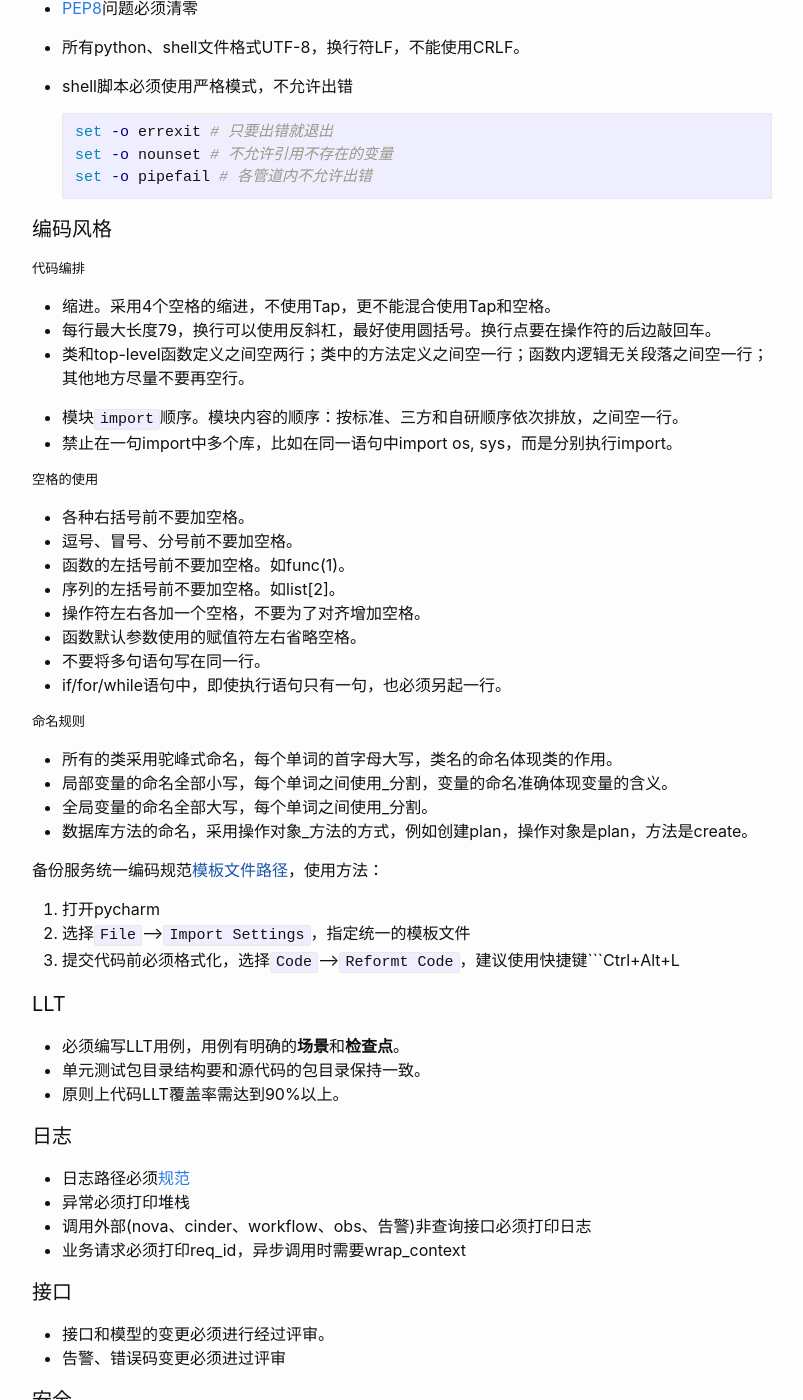
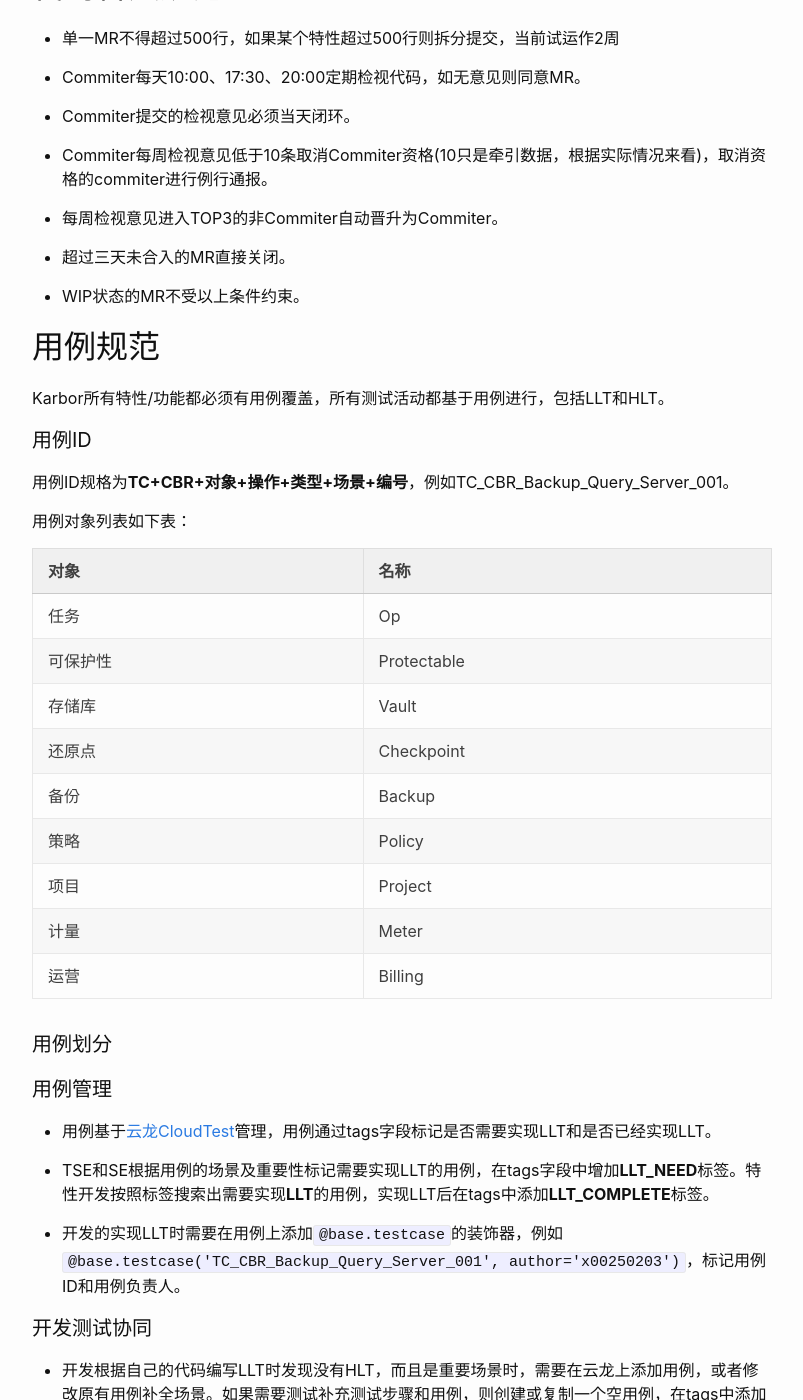
Before and after one commit to shoppon/shoppon.github.io, a Jekyll site: the page built from _posts/2018-07-01-coding-rule.md, in a window 1280 px wide and 1400 px high, scrolled down 946 px. Shown: the whole window, without its empty margins (238-1041 px from the left). Built offline with Jekyll 4.4.1, drawn with Linux system fonts in a browser that asks for light colours; some of the changed text lies outside the part shown.

Commit message:
Update 2018-07-01-coding-rule.md

````diff
--- a/_posts/2018-07-01-coding-rule.md
+++ b/_posts/2018-07-01-coding-rule.md
@@ -3,11 +3,10 @@
 layout: post
 ---
 
-## 原则
-Python编码最重要要遵守[PEP规范](https://www.python.org/dev/peps/pep-0008/)，备份团队的编码基于PEP8规范制定，并根据业务团队实际场景举例说明。
+## 需求管理
+所有需要均通过[Vision](https://wa.vision.huawei.com/#/product/domains/7296/requirements/receive/list?conditions=eyJkb21haW5faWQiOjcyOTYsImlucHV0IjpbXSwidXNlciI6Wy0xMF0sImdyb3VwIjp7fX0%3D&view_mode=level&sort_type=updated_time&sort_order=desc&sort_desc=UPDATE_TIME&current_page=1&page_size=50)管理，开发、测试人员只认vision上分解的任务，不接受任何黑活。
 
-#### 开源管理
-
+## 开源管理
 所有对Karbor源码修改须使用patch的方式，不允许直接修改Karbor源码。
 
 Patch生成方法：
@@ -19,16 +18,81 @@
 
 在出包的时候会调用```git apply kangaroo/src/kangaroo/patches/*```，给Karbor代码打上相应patch。
 
-#### 环境规范
-
+## 环境规范
 - master分支是公共主干，所有代码必须达到TR6水平才能合入
 - 发布分支以公私有云+版本号+dev命名，如```public_2.2.0_dev```，发布后打上release标签如```public_2.2.0_release```
 - git个人分支必须以姓名缩小开头，便于清理，如```xp_eraser_dev```。
 - git个人分支数必须及时清理，允许不超过5个。
-- 禁止在git库提交大文件，如需提交经常评审。
+- 禁止在git库提交大文件，如需提交必须经过评审。
 
-#### 编码规范
+## 代码合入规范
+- 单一MR不得超过500行，如果某个特性超过500行则拆分提交，当前试运作2周
 
+- Commiter每天10:00、17:30、20:00定期检视代码，如无意见则同意MR。
+
+- Commiter提交的检视意见必须当天闭环。
+
+- Commiter每周检视意见低于10条取消Commiter资格(10只是牵引数据，根据实际情况来看)，取消资格的commiter进行例行通报。
+
+- 每周检视意见进入TOP3的非Commiter自动晋升为Commiter。
+
+- 超过三天未合入的MR直接关闭。
+
+- WIP状态的MR不受以上条件约束。
+
+## 用例规范
+
+Karbor所有特性/功能都必须有用例覆盖，所有测试活动都基于用例进行，包括LLT和HLT。
+
+#### 用例ID
+
+用例ID规格为**TC+CBR+对象+操作+类型+场景+编号**，例如TC_CBR_Backup_Query_Server_001。
+
+用例对象列表如下表：
+
+| 对象     | 名称        |
+| -------- | ----------- |
+| 任务     | Op          |
+| 可保护性 | Protectable |
+| 存储库   | Vault       |
+| 还原点   | Checkpoint  |
+| 备份     | Backup      |
+| 策略     | Policy      |
+| 项目     | Project     |
+| 计量     | Meter       |
+| 运营     | Billing     |
+
+#### 用例划分
+
+
+#### 用例管理
+
+- 用例基于[云龙CloudTest](https://clouddragon.huawei.com/cloudtest/cloudtest/newFeature?serviceId=ccaeb9cbf825419dbacc897898e8a925!versionUri~267qlf5q4kt!versionName~20190130_CBR_SIT5)管理，用例通过tags字段标记是否需要实现LLT和是否已经实现LLT。
+
+- TSE和SE根据用例的场景及重要性标记需要实现LLT的用例，在tags字段中增加**LLT_NEED**标签。特性开发按照标签搜索出需要实现**LLT**的用例，实现LLT后在tags中添加**LLT_COMPLETE**标签。
+
+- 开发的实现LLT时需要在用例上添加```@base.testcase```的装饰器，例如```@base.testcase('TC_CBR_Backup_Query_Server_001', author='x00250203')```，标记用例ID和用例负责人。
+
+#### 开发测试协同
+
+- 开发根据自己的代码编写LLT时发现没有HLT，而且是重要场景时，需要在云龙上添加用例，或者修改原有用例补全场景。如果需要测试补充测试步骤和用例，则创建或复制一个空用例，在tags中添加**TC_NEED**标签。
+
+- 测试搜索tags中包含**TC_NEED**标签，完善用例。
+
+#### 流程规范
+
+- 在特性**转测前一周**，TSE和结对测试需要完成测试用例输出和评审，评估重要场景并且标记出需要实现LLT的用例。
+
+- 转测试后测试提单必须提交用例ID，如果无用例必须先补充用例。
+
+- 迭代结束前用例库中不能存在上个迭代的**TC_NEED**用例。
+
+#### 职责划分
+
+- TSE对整体用例质量负责，保证用例无重要场景遗漏，合理划分用例维度，精简用例结构。
+- SE/TL对整体代码质量负责，代码检视时保证重要场景均有LLT覆盖。
+
+## 编码规范
 - [PEP8](http://www.jianshu.com/p/52f4416c267d)问题必须清零
 
 - 所有python、shell文件格式UTF-8，换行符LF，不能使用CRLF。
@@ -41,61 +105,48 @@
   set -o pipefail # 各管道内不允许出错
   ```
 
-#### 编码风格
+## 错误码
+- 错误码按照[错误码规范](http://office.huawei.com/sites/it-rdsdmd/scspdu/drdd/_layouts/15/WopiFrame.aspx?sourcedoc={57C4CBC4-BD0C-4C42-8A0F-222C76B2E42C}&file=%E9%94%99%E8%AF%AF%E7%A0%81%E5%88%97%E8%A1%A8.xlsx&action=default)申请合适的错误码
+- 每个错误码必须对应代码中一个异常。
+- 每个异常业务场景对应一个Exception，一个错误码，不允许定义笼统的异常（参数校验除外）。备份失败、删除失败等笼统异常是不允许的。
+- 错误码异常必须按照错误码序号进行排列。
+- 异常的错误信息在异常类通过message或者v3_message定义，抛异常时仅传参数，禁止整个异常信息由外部输入。
 
-##### 代码编排
+## CI规范
+- 代码合入前必须跑Flake8+LLT门禁。
+- LLT时间不允许超过3分钟。
 
-- 缩进。采用4个空格的缩进，不使用Tap，更不能混合使用Tap和空格。
-- 每行最大长度79，换行可以使用反斜杠，最好使用圆括号。换行点要在操作符的后边敲回车。
-- 类和top-level函数定义之间空两行；类中的方法定义之间空一行；函数内逻辑无关段落之间空一行；其他地方尽量不要再空行。
+## 参数检验
+- 参数合法性必须使用jsonschema框架进行校验，不需要定义错误码。
+- 参数逻辑检验在代码中进行
 
-- 模块```import```顺序。模块内容的顺序：按标准、三方和自研顺序依次排放，之间空一行。
-- 禁止在一句import中多个库，比如在同一语句中import os, sys，而是分别执行import。
+## 业务编码
+- 原则上接口必须定义ViewBuilder，屏蔽模型修改对接口的影响。
+- 对数据库操作必须使用objects进行封装，代码调用不感知数据库层。
 
-##### 空格的使用
-
-- 各种右括号前不要加空格。
-- 逗号、冒号、分号前不要加空格。
-- 函数的左括号前不要加空格。如func(1)。
-- 序列的左括号前不要加空格。如list[2]。
-- 操作符左右各加一个空格，不要为了对齐增加空格。
-- 函数默认参数使用的赋值符左右省略空格。
-- 不要将多句语句写在同一行。
-- if/for/while语句中，即使执行语句只有一句，也必须另起一行。
-
-##### 命名规则
-
-- 所有的类采用驼峰式命名，每个单词的首字母大写，类名的命名体现类的作用。
-- 局部变量的命名全部小写，每个单词之间使用_分割，变量的命名准确体现变量的含义。
-- 全局变量的命名全部大写，每个单词之间使用_分割。
-- 数据库方法的命名，采用操作对象_方法的方式，例如创建plan，操作对象是plan，方法是create。
-
-备份服务统一编码规范[模板文件路径]()，使用方法：
-
-1. 打开pycharm
-2. 选择```File```-->```Import Settings```，指定统一的模板文件
-3. 提交代码前必须格式化，选择```Code```-->```Reformt Code```，建议使用快捷键```Ctrl+Alt+L
-
-#### LLT
-
+## LLT
 - 必须编写LLT用例，用例有明确的**场景**和**检查点**。
 - 单元测试包目录结构要和源代码的包目录保持一致。
 - 原则上代码LLT覆盖率需达到90%以上。
+- 不允许修改全局变量、Module、配置。
+- 异步调用必须Mock。
+- Sleep必须Mock。
 
-#### 日志
-
+## 日志
 - 日志路径必须[规范](日志规范)
 - 异常必须打印堆栈
 - 调用外部(nova、cinder、workflow、obs、告警)非查询接口必须打印日志
 - 业务请求必须打印req_id，异步调用时需要wrap_context
 
-#### 接口
-
+## 接口
+- 接口必须而且仅支持APIManager进行管理，不允许直接Word等非结构化方式管理。
+- 接口参数必须有模型对应。
+- 模型命令按照Model+Op+Req/Resp的格式进行定义。
+- 接口定义参考[IaaS Yaml定义规范](http://3ms.huawei.com/km/groups/3467417/blogs/details/5796163?moduleId=)。
 - 接口和模型的变更必须进行经过评审。
 - 告警、错误码变更必须进过评审
 
-#### 安全
-
+## 安全
 - 所有API请求的入口，包括查询接口都需要进行参数校验。参数的个数、类型、取值范围需要和API文档保持一致。
 - 所有API请求的入口，包括查询接口都需要对请求进行token认证和RBAC权限校验。
 - 编码考虑Python主流版本的兼容性
@@ -110,7 +161,7 @@
 - 异常场景必须考虑资源的释放
 - 禁止滥用锁资源，并发场景需要防止死锁
 
-#### 不要重复发明轮子
+## 不要重复发明轮子
 
 - 解析json统一使用```oslo_serialization```
 - 日志打印统一使用```oslo_log```
@@ -119,7 +170,42 @@
 - db操作操作```sqlalchemy```和```oslo_db```
 - 权限控制使用```oslo_policy```
 
-#### 做一个有技术情结的软件工程师
+## 编码风格
+
+### 代码编排
+
+- 缩进。采用4个空格的缩进，不使用Tap，更不能混合使用Tap和空格。
+- 每行最大长度79，换行可以使用反斜杠，最好使用圆括号。换行点要在操作符的后边敲回车。
+- 类和top-level函数定义之间空两行；类中的方法定义之间空一行；函数内逻辑无关段落之间空一行；其他地方尽量不要再空行。
+
+- 模块```import```顺序。模块内容的顺序：按标准、三方和自研顺序依次排放，之间空一行。
+- 禁止在一句import中多个库，比如在同一语句中import os, sys，而是分别执行import。
+
+### 空格的使用
+
+- 各种右括号前不要加空格。
+- 逗号、冒号、分号前不要加空格。
+- 函数的左括号前不要加空格。如func(1)。
+- 序列的左括号前不要加空格。如list[2]。
+- 操作符左右各加一个空格，不要为了对齐增加空格。
+- 函数默认参数使用的赋值符左右省略空格。
+- 不要将多句语句写在同一行。
+- if/for/while语句中，即使执行语句只有一句，也必须另起一行。
+
+### 命名规则
+
+- 所有的类采用驼峰式命名，每个单词的首字母大写，类名的命名体现类的作用。
+- 局部变量的命名全部小写，每个单词之间使用_分割，变量的命名准确体现变量的含义。
+- 全局变量的命名全部大写，每个单词之间使用_分割。
+- 数据库方法的命名，采用操作对象_方法的方式，例如创建plan，操作对象是plan，方法是create。
+
+备份服务统一编码规范[模板文件路径](http://code.huawei.com/csbs/dev/blob/master/tools/pycharm/csbs_standard_codestyle.jar)，使用方法：
+
+1. 打开pycharm
+2. 选择```File```-->```Import Settings```，指定统一的模板文件
+3. 提交代码前必须格式化，选择```Code```-->```Reformt Code```，建议使用快捷键```Ctrl+Alt+L
+
+## 做一个有技术情结的软件工程师
 
 - **Write down background**。特性开发编写技术文档，记录周边依赖（接口、架构、流程），记录方案背景，记录关键实现。
 - **Don't Repeat Yourself**。杜绝Copy/Paste，当修改一个功能需要重复修改多个地方请重构它！
````
